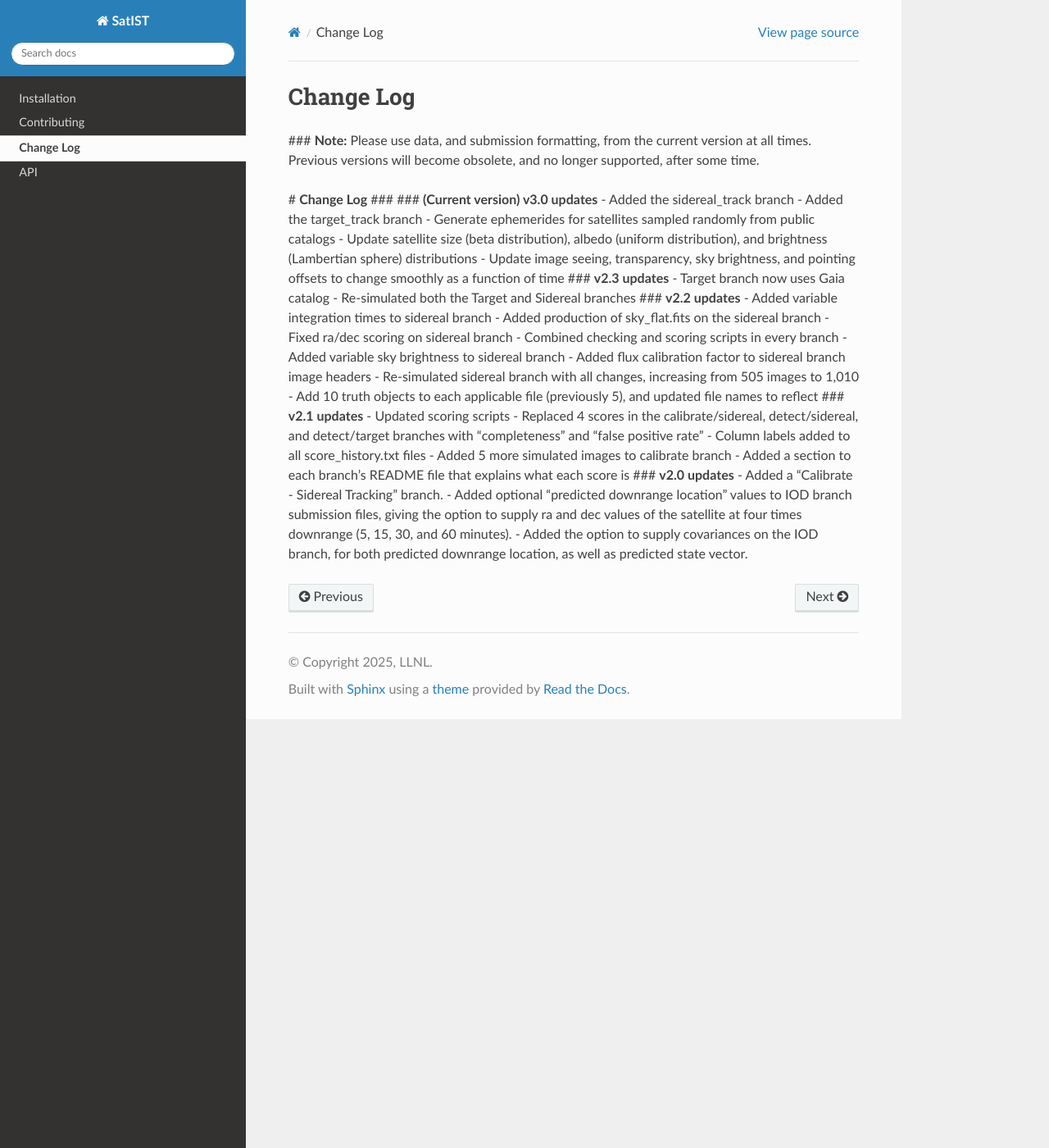
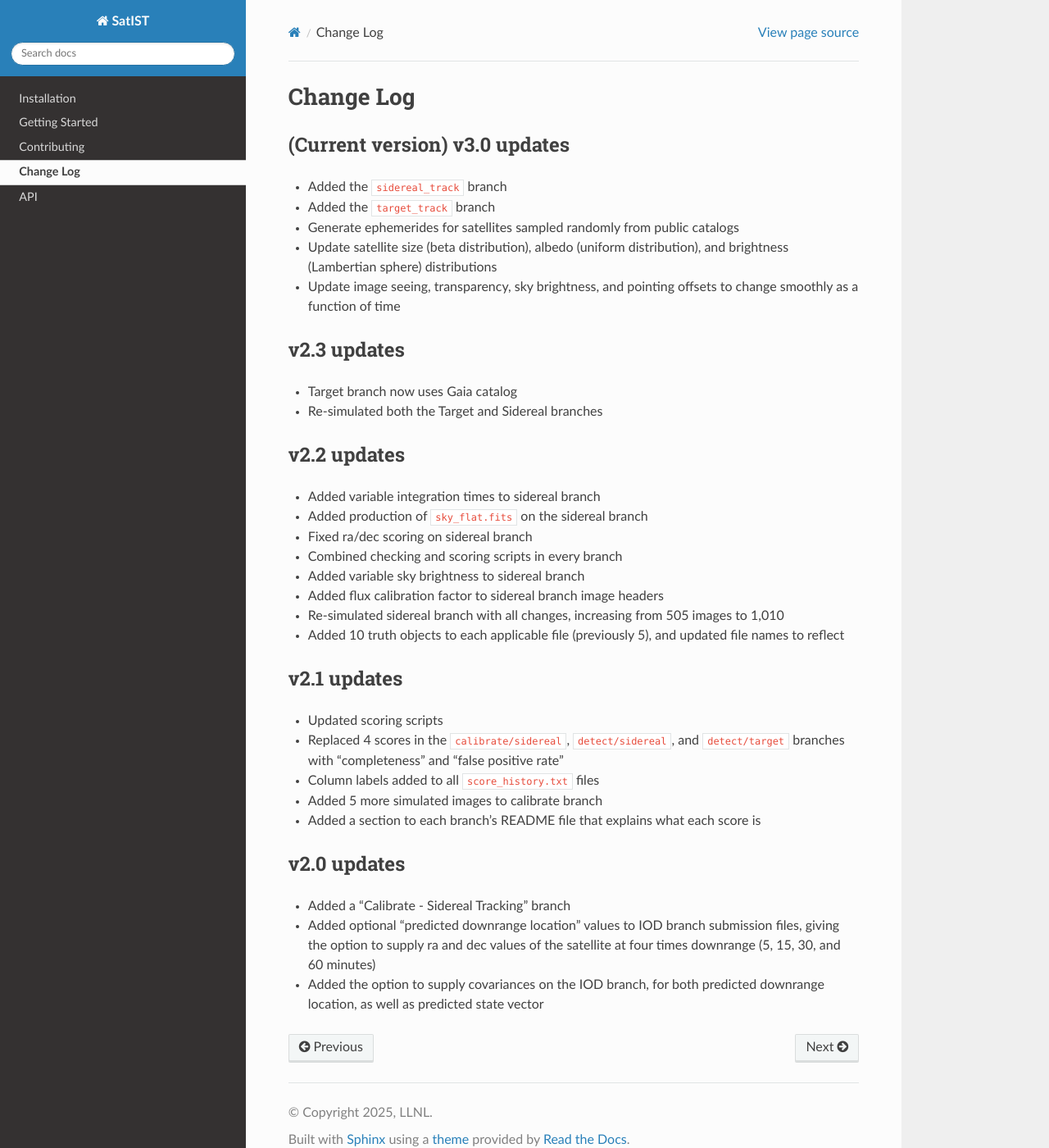
Before and after one commit to LLNL/SImSiT, a Sphinx documentation site: the page built from docs/source/changelog.rst, in a window 1280 px wide and 1400 px high. Shown: the whole window at 82% size. Built offline with Sphinx 7.4.7 and the Read the Docs theme 3.1.0, drawn with Linux system fonts in a browser that asks for light colours; pages that are not in the unit, such as notebooks, are missing from menus.

Commit message:
updated docs

```diff
--- a/docs/source/changelog.rst
+++ b/docs/source/changelog.rst
@@ -2,35 +2,45 @@
 Change Log
 ==========
 
-### **Note:** Please use data, and submission formatting, from the current version at all times. Previous versions will become obsolete, and no longer supported, after some time.
+**(Current version) v3.0 updates**
+----------------------------------
 
-# **Change Log**
-###
-### **(Current version) v3.0 updates**
-- Added the sidereal_track branch
-- Added the target_track branch
+- Added the ``sidereal_track`` branch
+- Added the ``target_track`` branch
 - Generate ephemerides for satellites sampled randomly from public catalogs
 - Update satellite size (beta distribution), albedo (uniform distribution), and brightness (Lambertian sphere) distributions
 - Update image seeing, transparency, sky brightness, and pointing offsets to change smoothly as a function of time
-### **v2.3 updates**
+
+**v2.3 updates**
+----------------
+
 - Target branch now uses Gaia catalog
 - Re-simulated both the Target and Sidereal branches
-### **v2.2 updates**
+
+**v2.2 updates**
+----------------
+
 - Added variable integration times to sidereal branch
-- Added production of sky_flat.fits on the sidereal branch
+- Added production of ``sky_flat.fits`` on the sidereal branch
 - Fixed ra/dec scoring on sidereal branch
 - Combined checking and scoring scripts in every branch
 - Added variable sky brightness to sidereal branch
 - Added flux calibration factor to sidereal branch image headers
 - Re-simulated sidereal branch with all changes, increasing from 505 images to 1,010
-- Add 10 truth objects to each applicable file (previously 5), and updated file names to reflect
-### **v2.1 updates**
+- Added 10 truth objects to each applicable file (previously 5), and updated file names to reflect
+
+**v2.1 updates**
+----------------
+
 - Updated scoring scripts
-- Replaced 4 scores in the calibrate/sidereal, detect/sidereal, and detect/target branches with "completeness" and "false positive rate"
-- Column labels added to all score_history.txt files
+- Replaced 4 scores in the ``calibrate/sidereal``, ``detect/sidereal``, and ``detect/target`` branches with "completeness" and "false positive rate"
+- Column labels added to all ``score_history.txt`` files
 - Added 5 more simulated images to calibrate branch
 - Added a section to each branch's README file that explains what each score is
-### **v2.0 updates**
-- Added a "Calibrate - Sidereal Tracking" branch.
-- Added optional "predicted downrange location" values to IOD branch submission files, giving the option to supply ra and dec values of the satellite at four times downrange (5, 15, 30, and 60 minutes).
-- Added the option to supply covariances on the IOD branch, for both predicted downrange location, as well as predicted state vector.
+
+**v2.0 updates**
+----------------
+
+- Added a "Calibrate - Sidereal Tracking" branch
+- Added optional "predicted downrange location" values to IOD branch submission files, giving the option to supply ra and dec values of the satellite at four times downrange (5, 15, 30, and 60 minutes)
+- Added the option to supply covariances on the IOD branch, for both predicted downrange location, as well as predicted state vector
--- a/docs/source/index.rst
+++ b/docs/source/index.rst
@@ -28,7 +28,7 @@
    :maxdepth: 1
 
    installation
-   getting_started
+   gettingstarted
    background
    tutorials
    acknowledgements
```
